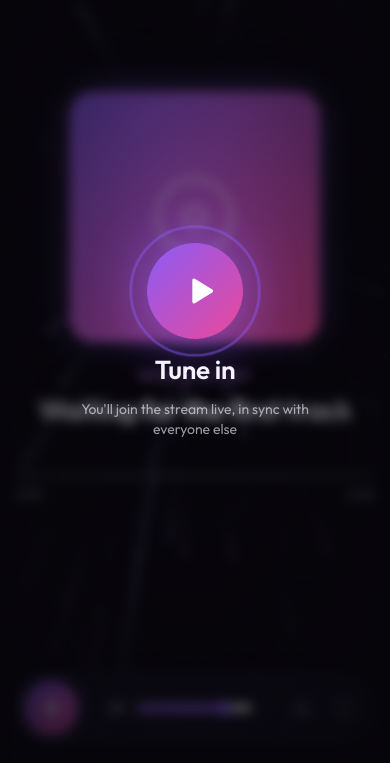
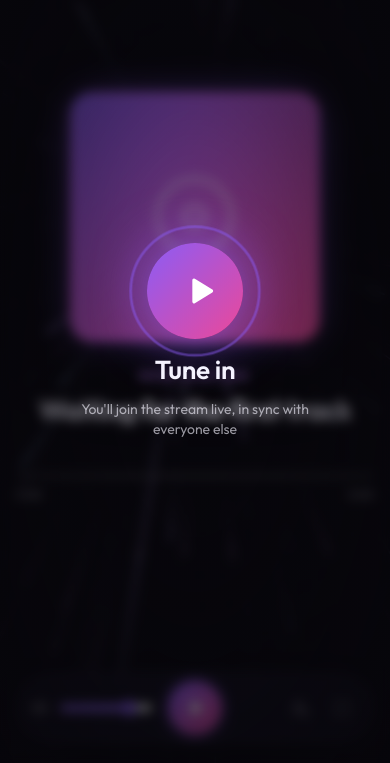
Before and after one commit to epicgamer133/4adio, a website with bundled scripts: page public/index.html in a window 390 px wide. Shown: the part 81-844 px from the top of the page. Built offline with nearby package versions, Linux system fonts and the light colour scheme; no server answers; animation ran at ten frames a second; files whose address does not match are found by name.

Commit message:
Center the play button in the dock

```diff
--- a/public/css/style.css
+++ b/public/css/style.css
@@ -166,8 +166,10 @@ svg { fill: none; stroke: currentColor; stroke-width: 1.8; stroke-linecap: round
 .dock {
   position: fixed; z-index: 6; left: 50%; bottom: max(20px, env(safe-area-inset-bottom));
   transform: translateX(-50%);
-  display: flex; align-items: center; gap: 14px;
-  padding: 8px 10px 8px 8px;
+  /* Equal side columns keep the play button dead center. */
+  display: grid; grid-template-columns: 1fr auto 1fr; align-items: center; gap: 14px;
+  width: min(440px, calc(100vw - 32px));
+  padding: 8px 12px;
   border-radius: 999px;
   background: var(--glass-strong); border: 1px solid var(--stroke);
   backdrop-filter: blur(22px) saturate(1.4); -webkit-backdrop-filter: blur(22px) saturate(1.4);
@@ -190,11 +192,11 @@ body.loading .play-btn svg { display: none; }
 body.loading .play-btn .spinner { display: block; }
 .spinner { grid-area: 1 / 1; width: 22px; height: 22px; border-radius: 50%; border: 2.5px solid rgba(255,255,255,.35); border-top-color: #fff; animation: spin 0.8s linear infinite; }
 
-.volume { display: flex; align-items: center; gap: 8px; color: var(--muted); }
+.volume { display: flex; align-items: center; gap: 8px; color: var(--muted); min-width: 0; }
 .volume svg { width: 20px; height: 20px; flex: none; }
 .volume input { width: 96px; accent-color: var(--accent); cursor: pointer; }
 
-.dock-end { display: flex; gap: 4px; }
+.dock-end { display: flex; gap: 4px; justify-content: flex-end; }
 .icon-btn {
   width: 38px; height: 38px; border: 0; border-radius: 50%;
   display: grid; place-items: center; background: none; color: var(--muted);
@@ -288,8 +290,7 @@ body.loading .play-btn .spinner { display: block; }
   .links { justify-content: center; }
   .hide-sm { display: none; }
   .topbar .socials { display: none; }
-  .dock { width: calc(100vw - 32px); justify-content: space-between; }
-  .volume input { width: clamp(70px, 30vw, 140px); }
+  .volume input { width: 100%; min-width: 0; }
 }
 @media (max-height: 560px) and (min-width: 861px) {
   :root { --art: min(52vh, 300px); }
--- a/public/index.html
+++ b/public/index.html
@@ -59,16 +59,16 @@
   </main>
 
   <footer class="dock">
+    <label class="volume" title="Volume">
+      <svg viewBox="0 0 24 24" aria-hidden="true"><path d="M4 9h3l5-4v14l-5-4H4z"/><path class="vol-wave" d="M16 8.5a5 5 0 0 1 0 7M18.5 6a8.5 8.5 0 0 1 0 12"/></svg>
+      <input type="range" id="volume" min="0" max="1" step="0.01" value="0.8" aria-label="Volume">
+    </label>
+
     <button class="play-btn" id="playBtn" aria-label="Tune in">
       <svg class="i-play" viewBox="0 0 24 24" aria-hidden="true"><path d="M8 5.5v13a1 1 0 0 0 1.5.86l10.5-6.5a1 1 0 0 0 0-1.72L9.5 4.64A1 1 0 0 0 8 5.5z"/></svg>
       <svg class="i-stop" viewBox="0 0 24 24" aria-hidden="true"><rect x="6" y="6" width="12" height="12" rx="2.5"/></svg>
       <span class="spinner" aria-hidden="true"></span>
     </button>
-
-    <label class="volume" title="Volume">
-      <svg viewBox="0 0 24 24" aria-hidden="true"><path d="M4 9h3l5-4v14l-5-4H4z"/><path class="vol-wave" d="M16 8.5a5 5 0 0 1 0 7M18.5 6a8.5 8.5 0 0 1 0 12"/></svg>
-      <input type="range" id="volume" min="0" max="1" step="0.01" value="0.8" aria-label="Volume">
-    </label>
 
     <div class="dock-end">
       <button class="icon-btn" id="queueBtn" aria-label="Up next and history" aria-expanded="false">
```
